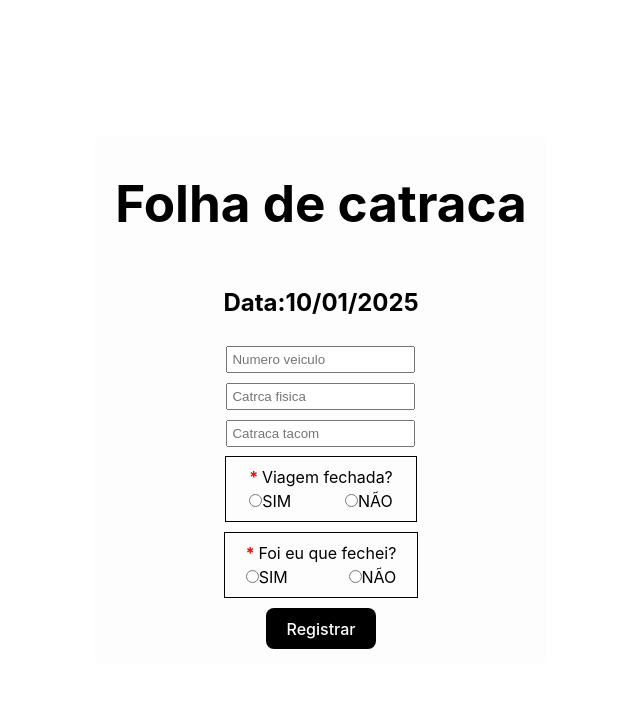
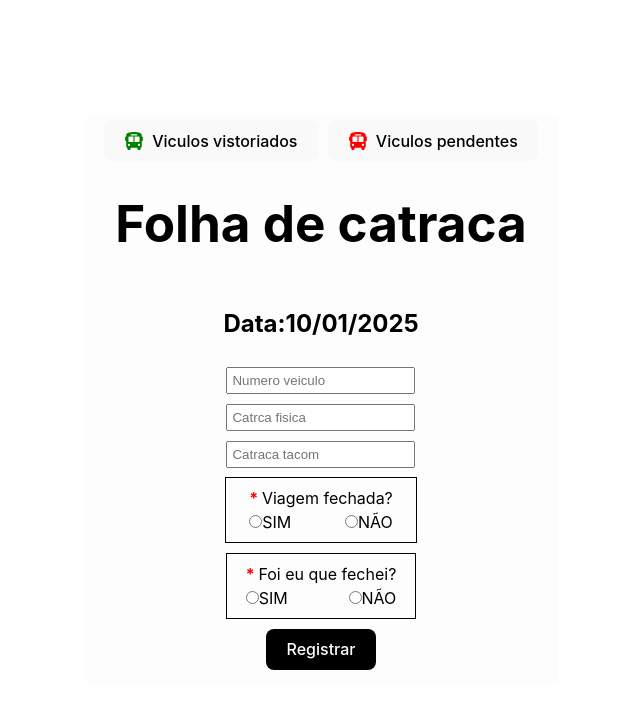
Before and after one commit to praiasolvr/Folha-Catraca, a React (Vite) app: page / in a window 1280 px wide. Shown: the top 708 px of the page, without its empty margins (319-959 px from the left). Built offline with nearby package versions, Linux system fonts and the light colour scheme.

Commit message:
botoes vistorias

```diff
--- a/package.json
+++ b/package.json
@@ -11,7 +11,8 @@
   },
   "dependencies": {
     "react": "^18.3.1",
-    "react-dom": "^18.3.1"
+    "react-dom": "^18.3.1",
+    "react-icons": "^5.4.0"
   },
   "devDependencies": {
     "@eslint/js": "^9.17.0",
--- a/src/App.css
+++ b/src/App.css
@@ -62,7 +62,7 @@ form button:hover {
 
 .conteiner-eu-fechei {
   border: black 1px solid;
-  padding: 8px 21px;
+  padding: 8px 19px;
   margin-top: 10px;
 }
 
@@ -78,3 +78,29 @@ form button:hover {
 .conteiner-eu-fechei p strong {
   color: red;
 }
+
+.controladores-veiculos {
+  width: 100%;
+  height: auto;
+  display: flex;
+  gap: 10px;
+}
+
+.controladores-veiculos .veiculos-vistoriados svg {
+  margin-right: 8px;
+  color: green;
+  width: 20px;
+  height: 20px;
+}
+
+.controladores-veiculos .veiculos-pensentes svg {
+  margin-right: 8px;
+  color: red;
+  width: 20px;
+  height: 20px;
+}
+
+.controladores-veiculos button {
+  display: flex;
+  align-items: center;
+}
--- a/src/App.jsx
+++ b/src/App.jsx
@@ -1,5 +1,6 @@
 import { useState } from 'react'
 import './App.css'
+import { FaBus } from "react-icons/fa6";
 
 function App() {
   // =========MINHAS VARIAVEIS========= //
@@ -22,24 +23,41 @@ function App() {
   // =========MINHAS FUNÇÕES========= //
   return (
     <div className='conteiner-folha-catraca'>
+      <div className='controladores-veiculos'>
+
+        <button className='veiculos-vistoriados' onClick={() => { alert('ola') }}>
+          <FaBus />
+        Viculos vistoriados
+        </button>
+
+        <button className='veiculos-pensentes' onClick={() => { alert('ola') }}>
+          <FaBus />
+          Viculos pendentes
+        </button>
+      </div>
+
       <h1>Folha de catraca</h1>
       <div className="campoDate">
         <h2>Data:10/01/2025 </h2>
+
       </div>
       <form onSubmit={RegistrarCatraca}>
         <input
+          required
           type="number"
           placeholder='Numero veiculo'
           value={veiculo}
           onChange={(e) => { setVeiculo(e.target.value) }} />
 
         <input
+          required
           type="number"
           placeholder='Catrca fisica'
           value={catracaFisica}
           onChange={(e) => { setCatracaFisica(e.target.value) }} />
 
         <input
+          required
           type="number"
           placeholder='Catraca tacom'
           value={catracaTacom}
@@ -50,12 +68,12 @@ function App() {
           <p><strong>* </strong>Viagem fechada?</p>
           <div className='conteiner-resp-viagem-fechada'>
             <div>
-              <input type="radio" id="SIM-fechada" name="fechada" value="SIM-fechada" />
+              <input type="radio" id="SIM-fechada" name="fechada" value="SIM-fechada" required />
               <label for="SIM-fechada">SIM</label>
             </div>
 
             <div>
-              <input type="radio" id="NAO-fechada" name="fechada" value="NAO-fechada" />
+              <input type="radio" id="NAO-fechada" name="fechada" value="NAO-fechada" required />
               <label for="NAO-fechada">NÃO</label>
             </div>
           </div>
@@ -66,12 +84,12 @@ function App() {
           <p><strong>* </strong>Foi eu que fechei?</p>
           <div className='conteiner-resp-eu-fechei'>
             <div>
-              <input type="radio" id="SIM-fechei" name="fechei" value="SIM-fechei" />
+              <input type="radio" id="SIM-fechei" name="fechei" value="SIM-fechei" required />
               <label for="SIM-fechei">SIM</label>
             </div>
 
             <div>
-              <input type="radio" id="NAO-fechei" name="fechei" value="NAO-fechei" />
+              <input type="radio" id="NAO-fechei" name="fechei" value="NAO-fechei" required />
               <label for="NAO-fechei">NÃO</label>
             </div>
           </div>
```
Also changed, not shown: 1 other file (tests, documents, lock files or other folders).
